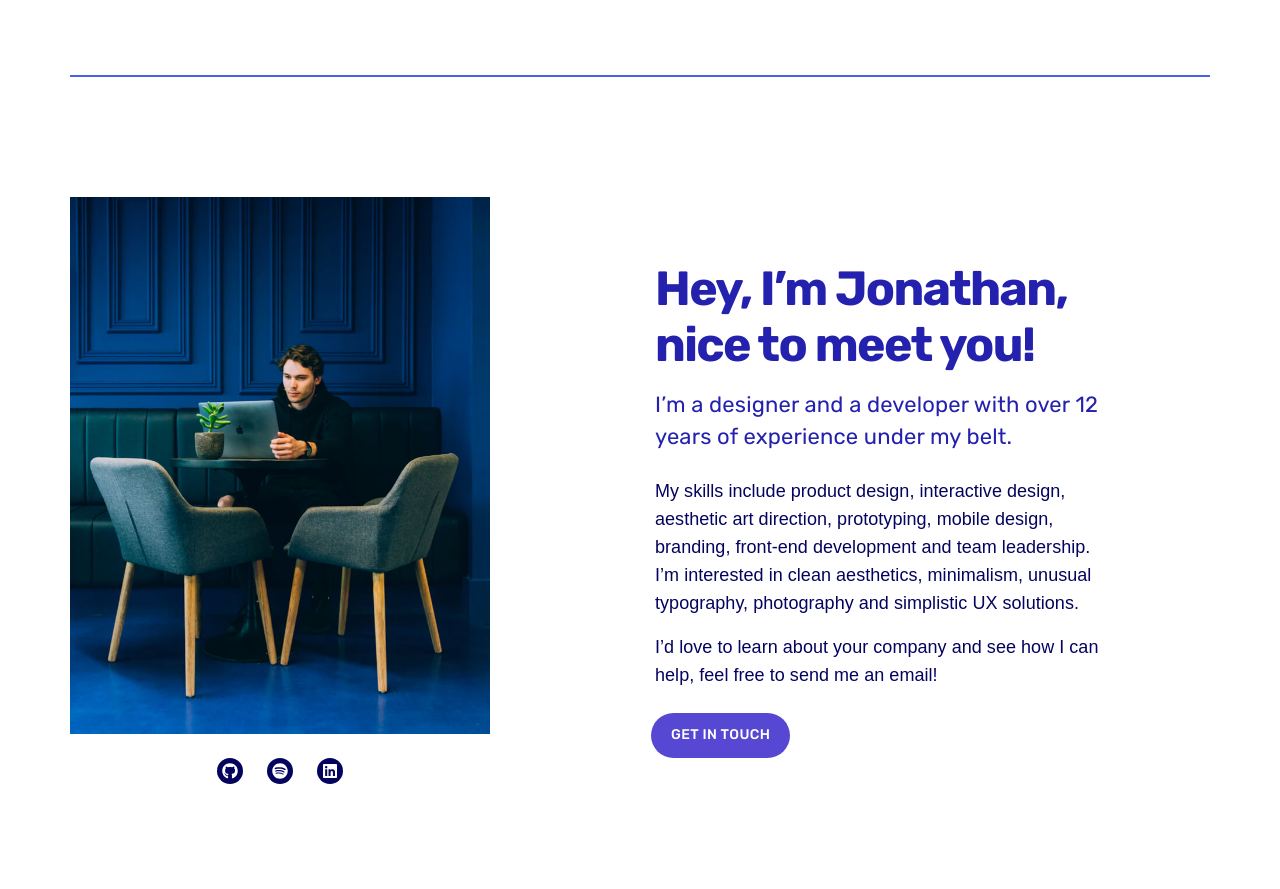
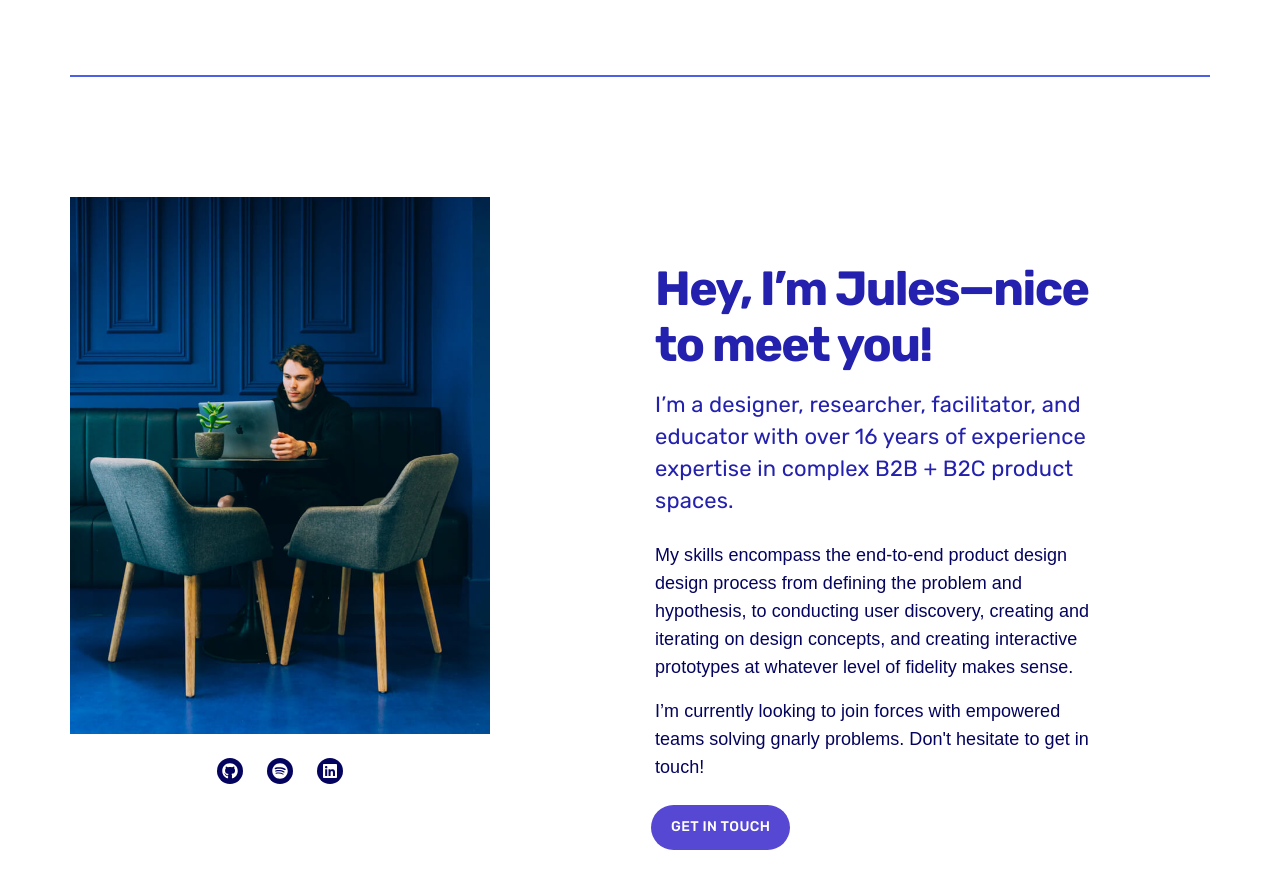
Before and after one commit to jpswizzle/julesconnectsdots, a Jekyll site: the page built from index.html, in a window 1280 px wide and 900 px high, scrolled down 1544 px. Shown: the top 889 px of the window. Built offline with Jekyll 4.4.1, drawn with Linux system fonts in a browser that asks for light colours; nearby versions of some CDN libraries.

Commit message:
Updating about me content

```diff
--- a/_includes/section__about.html
+++ b/_includes/section__about.html
@@ -11,14 +11,12 @@
     </div>
 
     <div class="about__content">
-      <h2 class="title">Hey, I’m Jonathan, nice to meet you!</h2>
-      <p class="subtitle subtitle--light">I’m a designer and a developer with over 12 years of experience under my belt.
+      <h2 class="title">Hey, I’m Jules—nice to meet you!</h2>
+      <p class="subtitle subtitle--light">I’m a designer, researcher, facilitator, and educator with over 16 years of experience expertise in complex B2B + B2C product spaces.
       </p>
 
-      <p>My skills include product design, interactive design, aesthetic art direction, prototyping, mobile design,
-        branding, front-end development and team leadership. I’m interested in clean aesthetics, minimalism, unusual
-        typography, photography and simplistic UX solutions.</p>
-      <p>I’d love to learn about your company and see how I can help, feel free to send me an email!</p>
+      <p>My skills encompass the end-to-end product design design process from defining the problem and hypothesis, to conducting user discovery, creating and iterating on design concepts, and creating interactive prototypes at whatever level of fidelity makes sense.</p>
+      <p>I’m currently looking to join forces with empowered teams solving gnarly problems. Don't hesitate to get in touch!</p>
 
       <a href="#" class="cta button--fill contact-trigger js-contact">Get in Touch</a>
     </div>
```
